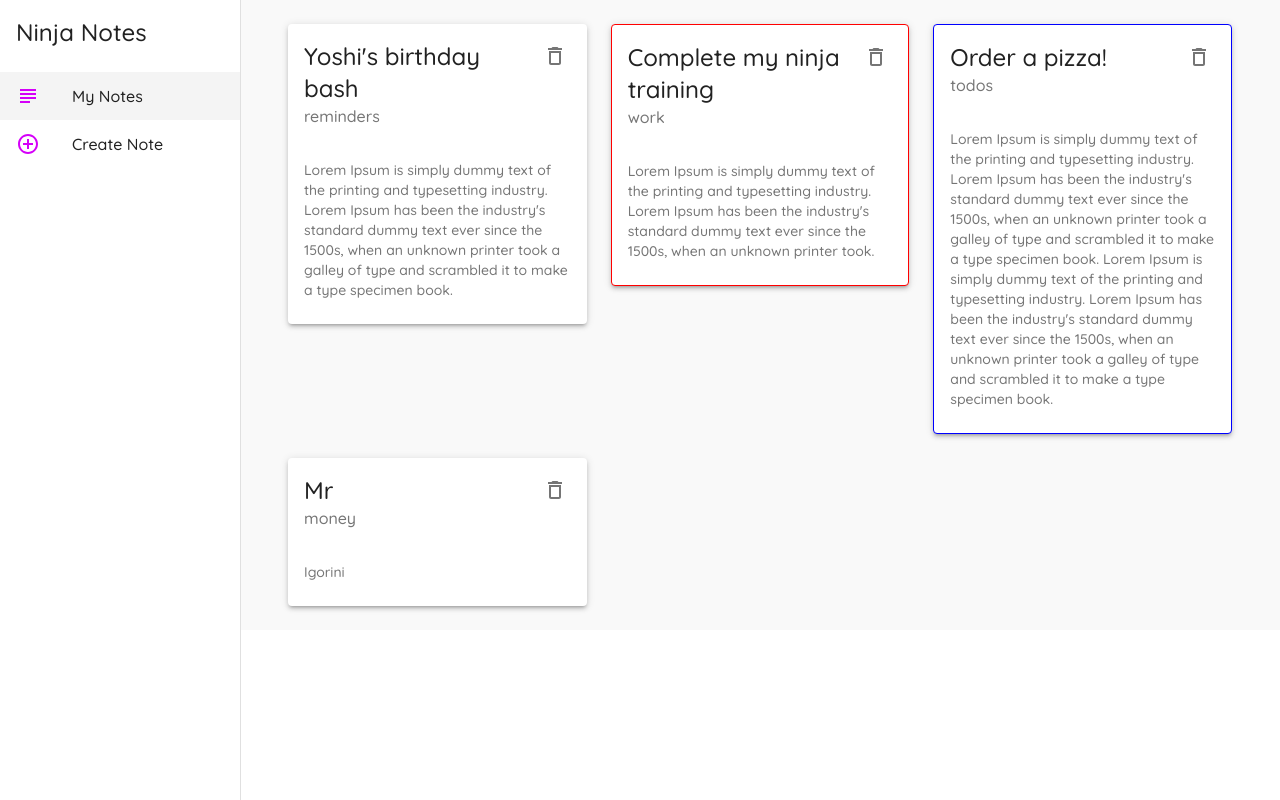
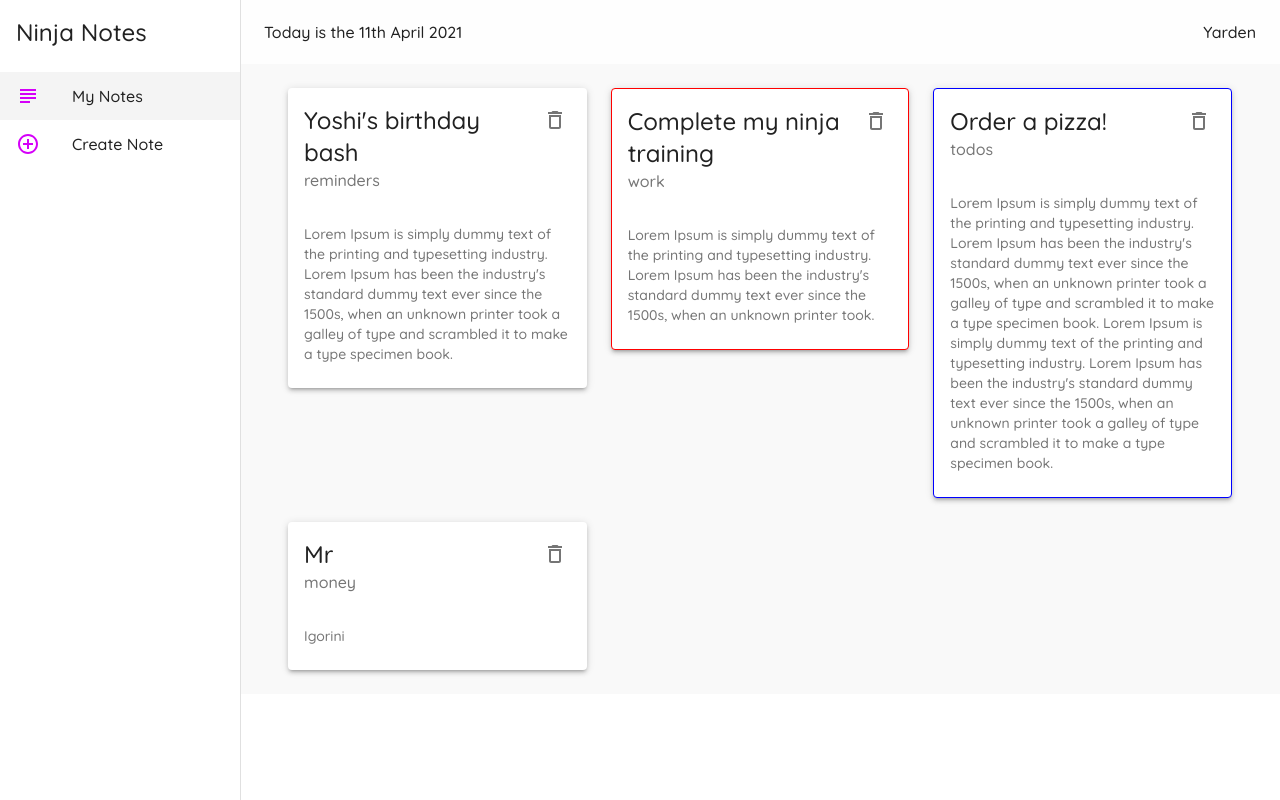
Before and after one commit to YBL123/material-ui-practice-3, a React (Create React App) app: page / in a window 1280 px wide. Built offline with nearby package versions, Linux system fonts and the light colour scheme; data requests are answered from the project's data file.

Commit message:
App Bars

```diff
--- a/package.json
+++ b/package.json
@@ -8,6 +8,7 @@
     "@testing-library/jest-dom": "^5.11.9",
     "@testing-library/react": "^11.2.5",
     "@testing-library/user-event": "^12.7.1",
+    "date-fns": "^2.20.1",
     "react": "^17.0.1",
     "react-dom": "^17.0.1",
     "react-router-dom": "^5.2.0",
--- a/src/components/Layout.js
+++ b/src/components/Layout.js
@@ -1,43 +1,53 @@
+import React from 'react'
 import { makeStyles } from '@material-ui/core'
-import React from 'react'
 import Drawer from '@material-ui/core/Drawer'
 import Typography from '@material-ui/core/Typography'
+import { useHistory, useLocation } from 'react-router-dom'
 import List from '@material-ui/core/List'
 import ListItem from '@material-ui/core/ListItem'
 import ListItemIcon from '@material-ui/core/ListItemIcon'
 import ListItemText from '@material-ui/core/ListItemText'
 import { AddCircleOutlineOutlined, SubjectOutlined } from '@material-ui/icons'
-import { useHistory, useLocation } from 'react-router-dom'
+import AppBar from '@material-ui/core/AppBar'
+import Toolbar from '@material-ui/core/Toolbar'
+import { format } from 'date-fns'
 
 const drawerWidth = 240
 
 const useStyles = makeStyles((theme) => {
   return {
+    page: {
+      background: '#f9f9f9',
+      width: '100%',
+      padding: theme.spacing(3),
+    },
     root: {
       display: 'flex',
     },
-    page: {
-      background:' #f9f9f9',
-      width:'100%',
-      padding: theme.spacing(3)
-    },
     drawer: {
-      width: drawerWidth
+      width: drawerWidth,
     },
     drawerPaper: {
-      width: drawerWidth
+      width: drawerWidth,
     },
     active: {
       background: '#f4f4f4'
     },
     title: {
-      padding: theme.spacing(2)
-    }
+      padding: theme.spacing(2),
+    },
+    appBar: {
+      width: `calc(100% - ${drawerWidth}px)`,
+      marginLeft: drawerWidth,
+    },
+    date: {
+      flexGrow: 1
+    },
+    toolbar: theme.mixins.toolbar
   }
 })
 
-
-const Layout = ({ children }) => {
+export default function Layout({ children }) {
   const classes = useStyles()
   const history = useHistory()
   const location = useLocation()
@@ -52,20 +62,32 @@
       text: 'Create Note',
       icon: <AddCircleOutlineOutlined color="secondary" />,
       path: '/create'
-    }
-  ]
+    },
+  ];
 
   return (
     <div className={classes.root}>
       {/* app bar */}
+      <AppBar
+        position="fixed"
+        className={classes.appBar}
+        elevation={0}
+        color="primary"
+      >
+        <Toolbar>
+          <Typography className={classes.date}>
+            Today is the {format(new Date(), 'do MMMM Y')}
+          </Typography>
+          <Typography>Yarden</Typography>
+        </Toolbar>
+      </AppBar>
 
       {/* side drawer */}
       <Drawer
         className={classes.drawer}
         variant="permanent"
+        classes={{ paper: classes.drawerPaper }}
         anchor="left"
-        // allows to override inbuilt classes
-        classes={{ paper: classes.drawerPaper }}
       >
         <div>
           <Typography variant="h5" className={classes.title}>
@@ -73,28 +95,28 @@
           </Typography>
         </div>
 
-      {/* list / links */}
+        {/* links/list section */}
         <List>
-        {menuItems.map(item => (
+          {menuItems.map((item) => (
             <ListItem
               button
               key={item.text}
               onClick={() => history.push(item.path)}
-            className={location.pathname === item.path ? classes.active: null}
+              className={location.pathname == item.path ? classes.active : null}
             >
               <ListItemIcon>{item.icon}</ListItemIcon>
-            <ListItemText primary={item.text}/>
+              <ListItemText primary={item.text} />
             </ListItem>
           ))}
         </List>
 
       </Drawer>
 
+      {/* main content */}
       <div className={classes.page}>
-      {children}
+        <div className={classes.toolbar}></div>
+        { children }
       </div>
     </div>
   )
 }
-
-export default Layout
```
Also changed, not shown: 1 other file (tests, documents, lock files or other folders). Lines whose indentation alone changed are shown as unchanged.
